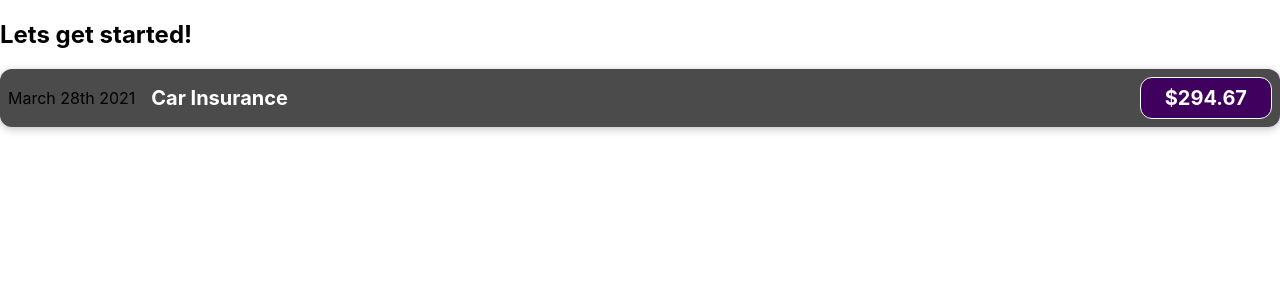
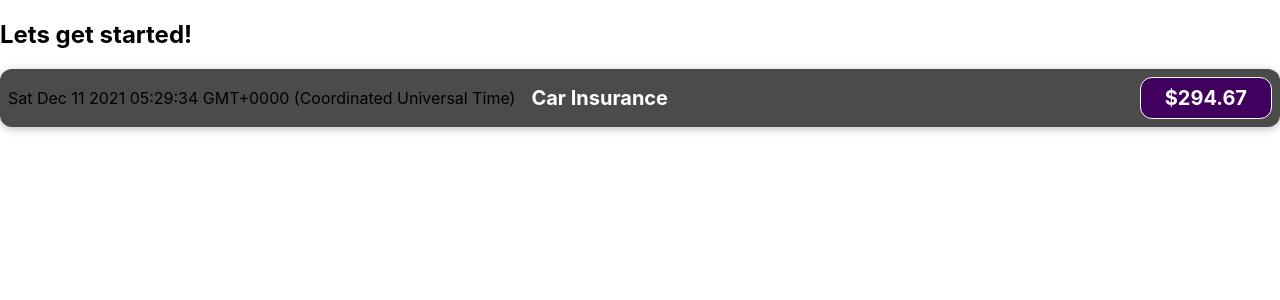
Before and after one commit to tjlage/react-complete-guide, a React (Create React App) app: page / in a window 1280 px wide. Shown: the top 300 px of the page. Built offline with nearby package versions, Linux system fonts and the light colour scheme.

Commit message:
Using hardcoded variables instead of hardcoded strings

```diff
--- a/src/components/ExpenseItem.js
+++ b/src/components/ExpenseItem.js
@@ -1,12 +1,15 @@
 import "./ExpenseItem.css";
 function ExpenseItem() {
+    const expenseDate = Date(2021, 2, 28);
+    const expenseTitle = 'Car Insurance';
+    const expensePrice = 294.67;
   return (
     //   Only 1 root(div) element in return statement
     <div className="expense-item">
-      <div>March 28th 2021</div>
+      <div>{expenseDate}</div>
       <div className="expense-item__description">
-        <h2>Car Insurance</h2>
-        <div className="expense-item__price">$294.67</div>
+        <h2>{expenseTitle}</h2>
+        <div className="expense-item__price">${expensePrice}</div>
       </div>
     </div>
   );
```
